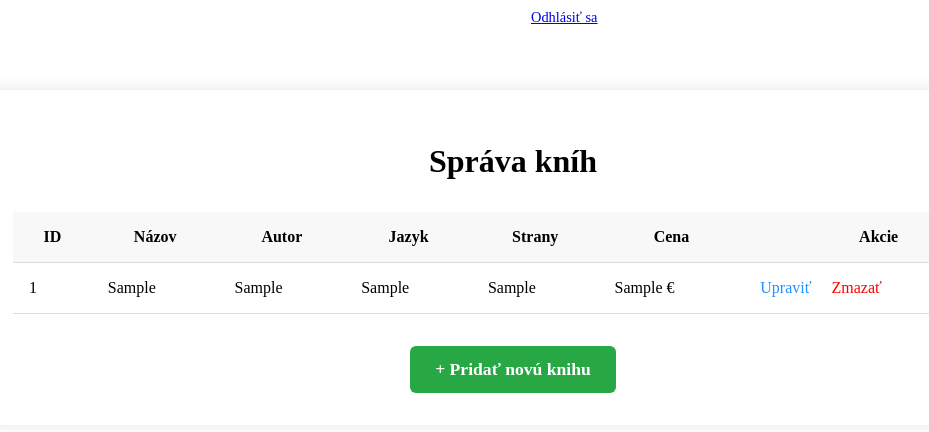
After one commit to marcomarcomarco111/E-Kniznica, a PHP site: page /E-Kniznica/admin/admin.php in a window 1280 px wide. The commit adds this page. Shown: the top 432 px of the page, without its empty margins (127-1056 px from the left). Run offline with PHP 8.4, Linux system fonts and the light colour scheme; the visitor is signed in with stand-in values (Sample User, id 1); tables that the repository leaves empty or names only in its code hold one stand-in row (values such as "Sample post").

Commit message:
Admin rozhranie
Vymazanie/Pridanie/editovanie knih v admin rozhrani.

```diff
--- /dev/null
+++ b/admin/admin.php
@@ -0,0 +1,68 @@
+<?php
+session_start();
+require_once '../config.php';
+
+
+
+if (!isset($_SESSION['admin']) || $_SESSION['admin'] != 1) {
+    header("Location: ../index.php");
+    exit;
+}
+
+$sql = "SELECT * FROM knihy";
+$result = $conn->query($sql);
+?>
+
+<!DOCTYPE html>
+<html lang="sk">
+<head>
+    <meta charset="UTF-8">
+    <title>Admin | Správa kníh</title>
+
+    <link rel="stylesheet" href="../css/admin.css">
+
+</head>
+<body>
+<a href="../registracialogin/logout.php" style="font-size: 0.9em; margin-left: 650px;">
+    <i class="fas fa-sign-out-alt"></i> Odhlásiť sa
+</a>
+<div class="admin-container">
+    <h1>Správa kníh</h1>
+
+    <table>
+        <thead>
+        <tr>
+            <th>ID</th>
+            <th>Názov</th>
+            <th>Autor</th>
+            <th>Jazyk</th>
+            <th>Strany</th>
+            <th>Cena</th>
+            <th>Akcie</th>
+        </tr>
+        </thead>
+        <tbody>
+        <?php while ($kniha = $result->fetch_assoc()): ?>
+            <tr>
+                <td><?= $kniha['idknihy'] ?></td>
+                <td><?= htmlspecialchars($kniha['nazov']) ?></td>
+                <td><?= htmlspecialchars($kniha['autor']) ?></td>
+                <td><?= htmlspecialchars($kniha['jazyk']) ?></td>
+                <td><?= $kniha['strany'] ?></td>
+                <td><?= $kniha['cena'] ?> €</td>
+                <td class="actions">
+                    <a href="edit.php?id=<?= $kniha['idknihy'] ?>">Upraviť</a>
+                    <a href="delete.php?id=<?= $kniha['idknihy'] ?>" class="delete" onclick="return confirm('Naozaj chceš vymazať knihu?');">Zmazať</a>
+                </td>
+            </tr>
+        <?php endwhile; ?>
+        </tbody>
+
+    </table>
+    <div style="text-align: center; margin-top: 2rem;">
+        <a href="add.php" class="add-book-button">+ Pridať novú knihu</a>
+    </div>
+</div>
+
+</body>
+</html>
--- /dev/null
+++ b/css/admin.css
@@ -0,0 +1,52 @@
+.admin-container {
+    max-width: 1000px;
+    margin: 4rem auto;
+    background: #fff;
+    padding: 2rem;
+    border-radius: 12px;
+    box-shadow: 0 0 15px rgba(0,0,0,0.1);
+}
+.admin-container h1 {
+    text-align: center;
+    margin-bottom: 2rem;
+}
+table {
+    width: 100%;
+    border-collapse: collapse;
+    font-size: 1rem;
+}
+th, td {
+    padding: 1rem;
+    border-bottom: 1px solid #ddd;
+}
+th {
+    background-color: #f8f8f8;
+}
+tr:hover {
+    background-color: #f1f1f1;
+}
+.actions a {
+    margin-right: 1rem;
+    text-decoration: none;
+    color: #1e90ff;
+}
+.actions a.delete {
+    color: red;
+}
+.add-book-button {
+    display: inline-block;
+    background-color: #28a745;
+    color: white;
+    padding: 0.8rem 1.6rem;
+    border-radius: 6px;
+    text-decoration: none;
+    font-weight: bold;
+    font-size: 1.1rem;
+    transition: background-color 0.3s ease;
+    cursor: pointer;
+    user-select: none;
+}
+
+.add-book-button:hover {
+    background-color: #218838;
+}
--- a/parts/header.php
+++ b/parts/header.php
@@ -13,8 +13,7 @@
     <link rel="stylesheet" href="https://unpkg.com/swiper@7/swiper-bundle.min.css" />
 
     <link rel="stylesheet" href="https://cdnjs.cloudflare.com/ajax/libs/font-awesome/5.15.4/css/all.min.css">
-
-  <link rel="stylesheet" href="css/style.css">
+    <link rel="stylesheet" href="css/style.css">
 
 
 </head>
--- a/registracialogin/prihlasenie.php
+++ b/registracialogin/prihlasenie.php
@@ -23,8 +23,10 @@ if ($_SERVER['REQUEST_METHOD'] === 'POST' && isset($_POST['email']) && isset($_P
         $_SESSION['admin'] = $user['admin'];
 
         if ($user['admin'] == 1) {
-            header("Location: ../admin/dashboard.php");
-            exit;
+
+            header("Location: http://localhost/E-Kniznica/admin/admin.php");
+            exit();
+
         } else {
             header("Location: http://localhost/E-Kniznica/index.php");
             exit();
```
Also changed, not shown: admin/add.php (added, +137 -0 lines), admin/delete.php (added, +28 -0 lines), admin/edit.php (added, +71 -0 lines), 1 other file.
